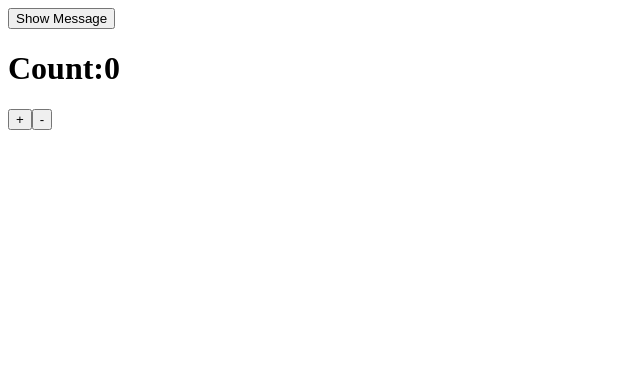
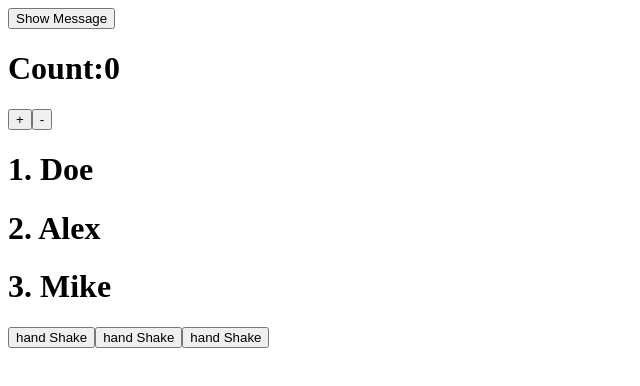
Before and after one commit to dareakl/vuejs-course, a Vue app in the folder vue-course/: page / in a window 1280 px wide. Shown: the top 386 px of the page, without its empty margins (0-640 px from the left). Built offline with nearby package versions, Linux system fonts and the light colour scheme.

Commit message:
ref examples

```diff
--- a/vue-course/src/App.vue
+++ b/vue-course/src/App.vue
@@ -15,9 +15,11 @@ import ModuleStyle from './components/ModuleStyle.vue'
 <script setup>
 import MyEvent from './components/MyEvent.vue'
 import MyReactive from './components/MyReactiveComponent.vue'
+import MyRefComponent from './components/MyRefComponent.vue'
 </script>
 
 <template>
   <MyEvent />
   <MyReactive />
+  <MyRefComponent />
 </template>
--- /dev/null
+++ b/vue-course/src/components/MyRefComponent.vue
@@ -0,0 +1,69 @@
+<!-- Example 1 -->
+<!-- <script setup>
+import { ref } from 'vue'
+let Count = ref(0)
+</script>
+
+<template>
+  <h1>Count:{{ Count }}</h1>
+  <button @click="Count++">+</button>
+  <button @click="Count--">-</button>
+</template> -->
+
+<!-- Example 2 -->
+
+<!-- <script setup>
+import { ref } from 'vue'
+let username = ref('')
+</script>
+
+<template>
+  <h1>Username:{{ username }}</h1>
+  <button @click="username = 'sathish'">Add User</button>
+</template> -->
+
+<!-- Example 3 -->
+
+<!-- <script setup>
+import { ref } from 'vue'
+let userList = ref(['david', 'mike', 'dani'])
+</script>
+
+<template>
+  <h1>Users list: {{ userList }}</h1>
+  <button @click="userList.push('Rooni')">Add user</button>
+</template> -->
+
+<!-- Example 4 -->
+<!-- <script setup>
+import { ref } from 'vue'
+let userInfo = ref({ name: 'Alex', age: 20, location: ['NYC', 'IDK'], isMarried: false })
+</script>
+
+<template>
+  <h1>Name:{{ userInfo.name }}</h1>
+  <h1>Age:{{ userInfo.age }}</h1>
+  <h1>Location: {{ userInfo.location }}</h1>
+  <h1>IsMarried: {{ userInfo.isMarried }}</h1>
+
+  <button @click="userInfo.name = 'Sathish'">ChangeName</button>
+  <button @click="userInfo.age = 40">Change Age</button>
+  <button @click="userInfo.location = ['heaven', 'leh']">Change Location</button>
+  <button @click="userInfo.isMarried = true">Change Status</button>
+</template> -->
+
+<!-- Example 5 -->
+<script setup>
+import { reactive, ref } from 'vue'
+let friends = reactive([ref('Doe'), ref('Alex'), ref('Mike')])
+</script>
+
+<template>
+  <h1>1. {{ friends[0] }}</h1>
+  <h1>2. {{ friends[1] }}</h1>
+  <h1>3. {{ friends[2] }}</h1>
+
+  <button @click="friends[0] = 'Shaking'">hand Shake</button>
+  <button @click="friends[1] = 'Shaking'">hand Shake</button>
+  <button @click="friends[2] = 'Shaking'">hand Shake</button>
+</template>
```
